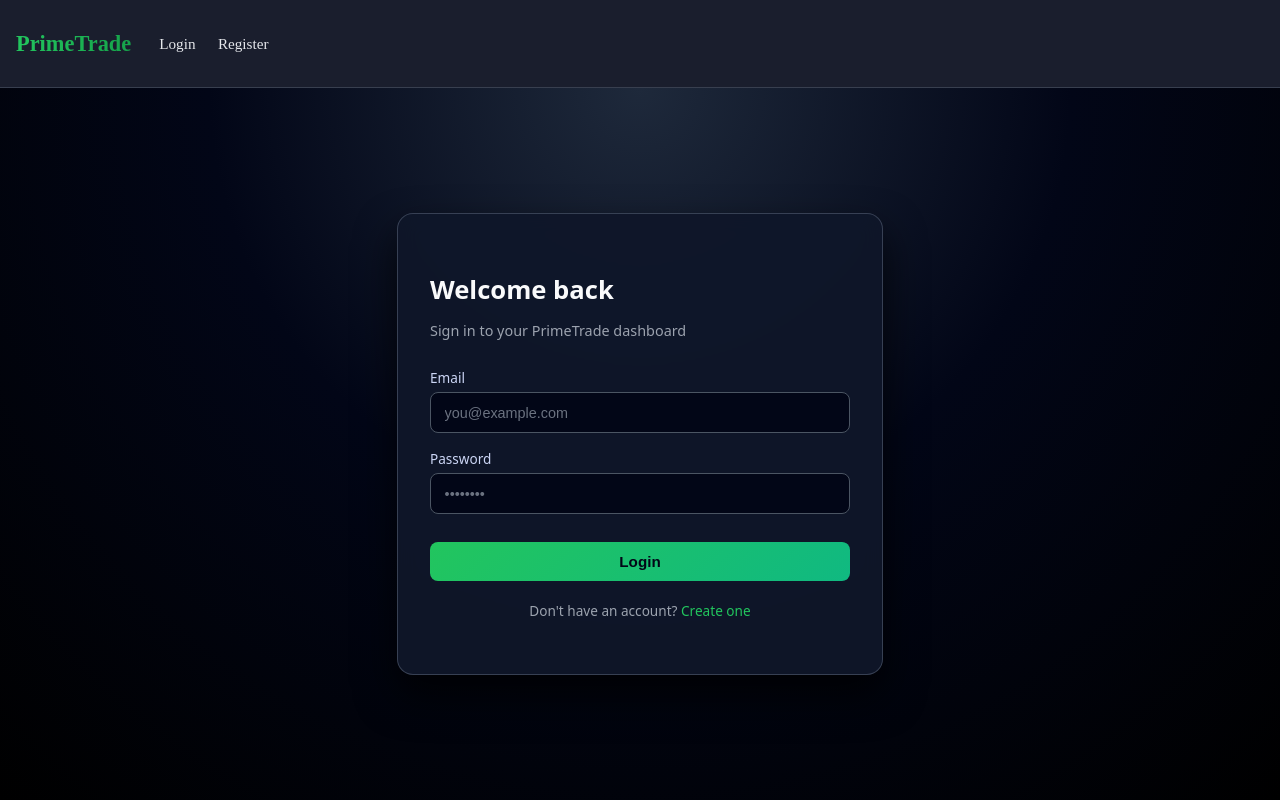
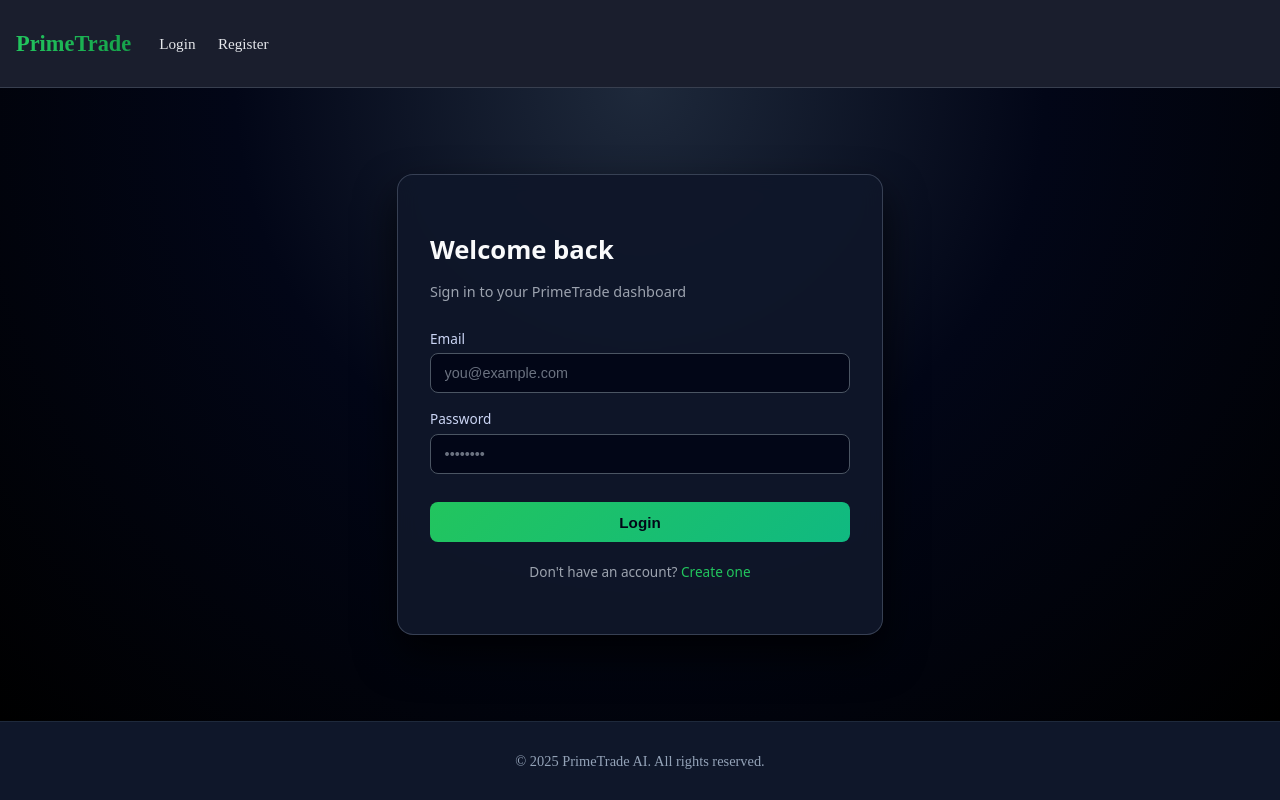
Before and after one commit to MananBagadi100/primetradeAI-frontend, a React app: page / in a window 1280 px wide. Built offline with nearby package versions, Linux system fonts and the light colour scheme; the HTML template or start-up script is replaced by a standard one.

Commit message:
Added footer and did a bit of UI polish

```diff
--- a/src/App.jsx
+++ b/src/App.jsx
@@ -4,6 +4,7 @@
 import Register from "./pages/Register";
 import Dashboard from "./pages/Dashboard";
 import Profile from "./pages/Profile";
+import Footer from "./components/Footer";
 import './styles/App.css'
 
 import ProtectedRoute from "./components/ProtectedRoute";
@@ -38,6 +39,7 @@
                         />
                     </Routes>
                 </div>
+                <Footer />
             </BrowserRouter>
         </div>
     );
--- /dev/null
+++ b/src/components/Footer.jsx
@@ -0,0 +1,11 @@
+import '../styles/FooterStyles.css';
+
+function Footer() {
+    return (
+        <footer className="app-footer">
+            <p>© {new Date().getFullYear()} PrimeTrade AI. All rights reserved.</p>
+        </footer>
+    );
+}
+
+export default Footer;
--- /dev/null
+++ b/src/styles/FooterStyles.css
@@ -0,0 +1,9 @@
+.app-footer {
+    width: 100%;
+    padding: 1rem 0;
+    text-align: center;
+    background-color: #0f172a;
+    color: #94a3b8;
+    font-size: 0.9rem;
+    border-top: 1px solid #1e293b;
+}
```
